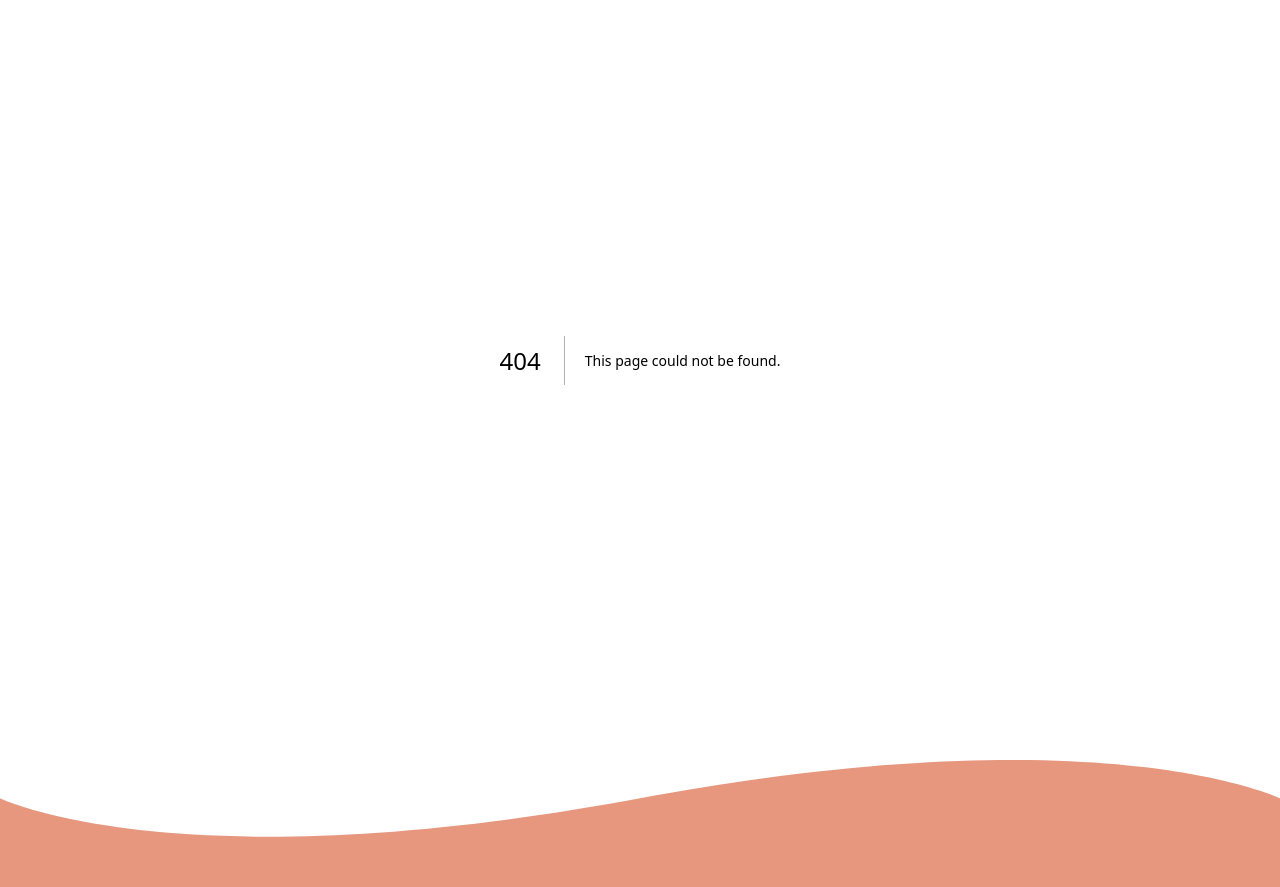
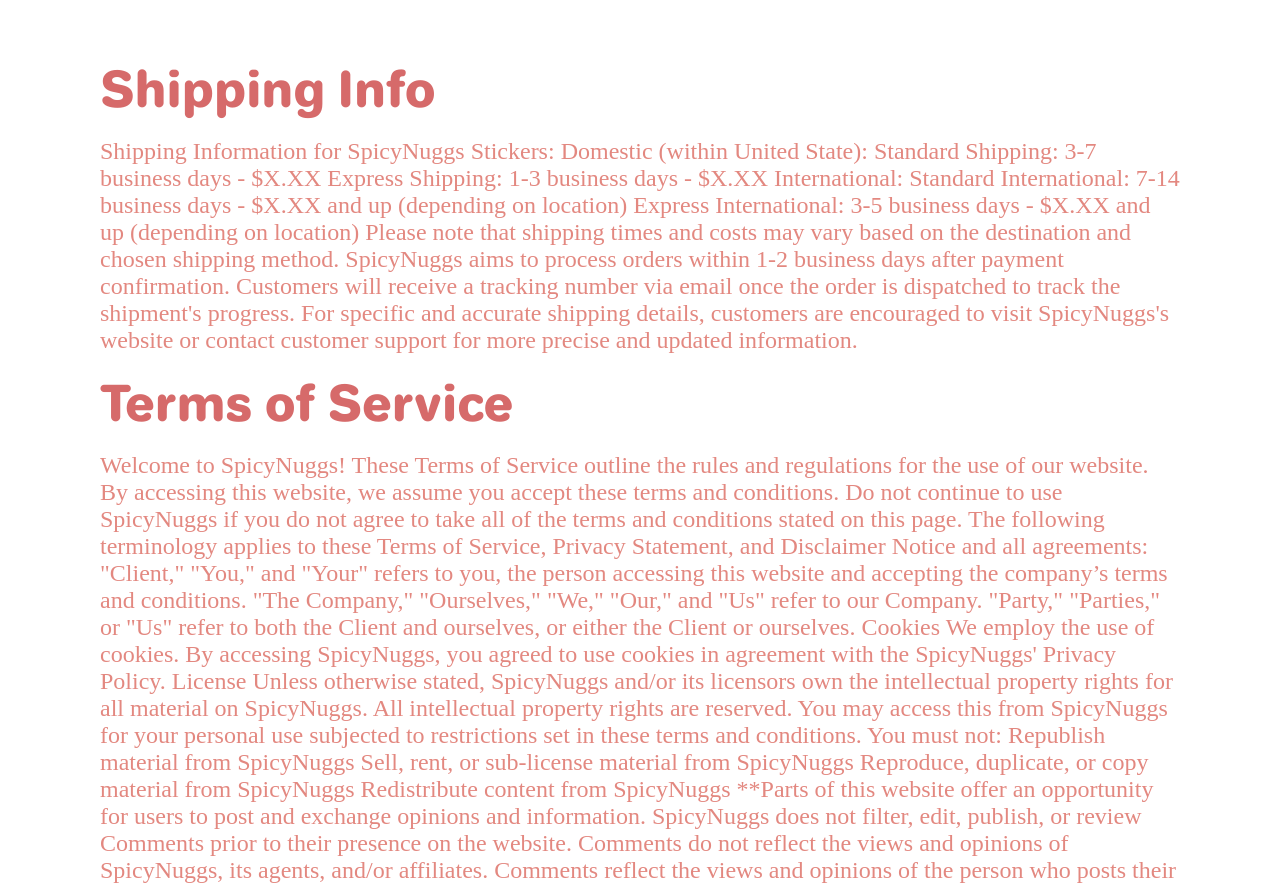
Before and after one commit to AnthonyQuispe/spicynuggs-public, a Next.js app: page /info in a window 1280 px wide. Before the commit this address had no page. Shown: the part 100-987 px from the top of the page. Built offline with nearby package versions, Linux system fonts and the light colour scheme; a web font is replaced by a local one.

Commit message:
Finished styling info page

```diff
--- /dev/null
+++ b/src/app/info/info.scss
@@ -0,0 +1,47 @@
+@use "../../styles/partials/variables" as *;
+@use "../../styles/partials/mixins" as *;
+@use "../../styles/partials/typograhy" as *;
+
+.info {
+  padding: 20px 10px;
+  display: flex;
+  flex-direction: column;
+  gap: 20px;
+
+  @include Desktop {
+    padding: 100px;
+  }
+
+  &__container {
+    gap: 20px;
+    display: flex;
+    flex-direction: column;
+    align-items: center;
+
+    @include Desktop {
+      align-items: flex-start;
+    }
+  }
+
+  &__shipping-title {
+    color: $Dusty-Rose;
+    @include Title;
+  }
+
+  &__shipping-description {
+    color: $Rose;
+    text-align: left;
+    @include Body;
+  }
+
+  &__terms-title {
+    color: $Dusty-Rose;
+    @include Title;
+  }
+
+  &__terms-description {
+    color: $Rose;
+    text-align: left;
+    @include Body;
+  }
+}
--- /dev/null
+++ b/src/app/info/page.jsx
@@ -0,0 +1,64 @@
+import "./info.scss";
+
+function Info() {
+  return (
+    <div className="info">
+      <div className="info__container">
+        <h2 className="info__shipping-title"> Shipping Info</h2>
+        <p className="info__shipping-description">
+          Shipping Information for SpicyNuggs Stickers: Domestic (within United
+          State): Standard Shipping: 3-7 business days - $X.XX Express Shipping:
+          1-3 business days - $X.XX International: Standard International: 7-14
+          business days - $X.XX and up (depending on location) Express
+          International: 3-5 business days - $X.XX and up (depending on
+          location) Please note that shipping times and costs may vary based on
+          the destination and chosen shipping method. SpicyNuggs aims to process
+          orders within 1-2 business days after payment confirmation. Customers
+          will receive a tracking number via email once the order is dispatched
+          to track the shipment's progress. For specific and accurate shipping
+          details, customers are encouraged to visit SpicyNuggs's website or
+          contact customer support for more precise and updated information.
+        </p>
+      </div>
+      <div className="info__container">
+        <h2 className="info__terms-title"> Terms of Service</h2>
+        <p className="info__terms-description">
+          Welcome to SpicyNuggs! These Terms of Service outline the rules and
+          regulations for the use of our website. By accessing this website, we
+          assume you accept these terms and conditions. Do not continue to use
+          SpicyNuggs if you do not agree to take all of the terms and conditions
+          stated on this page. The following terminology applies to these Terms
+          of Service, Privacy Statement, and Disclaimer Notice and all
+          agreements: "Client," "You," and "Your" refers to you, the person
+          accessing this website and accepting the company’s terms and
+          conditions. "The Company," "Ourselves," "We," "Our," and "Us" refer to
+          our Company. "Party," "Parties," or "Us" refer to both the Client and
+          ourselves, or either the Client or ourselves. Cookies We employ the
+          use of cookies. By accessing SpicyNuggs, you agreed to use cookies in
+          agreement with the SpicyNuggs' Privacy Policy. License Unless
+          otherwise stated, SpicyNuggs and/or its licensors own the intellectual
+          property rights for all material on SpicyNuggs. All intellectual
+          property rights are reserved. You may access this from SpicyNuggs for
+          your personal use subjected to restrictions set in these terms and
+          conditions. You must not: Republish material from SpicyNuggs Sell,
+          rent, or sub-license material from SpicyNuggs Reproduce, duplicate, or
+          copy material from SpicyNuggs Redistribute content from SpicyNuggs
+          **Parts of this website offer an opportunity for users to post and
+          exchange opinions and information. SpicyNuggs does not filter, edit,
+          publish, or review Comments prior to their presence on the website.
+          Comments do not reflect the views and opinions of SpicyNuggs, its
+          agents, and/or affiliates. Comments reflect the views and opinions of
+          the person who posts their views and opinions. To the extent permitted
+          by applicable laws, SpicyNuggs shall not be liable for the Comments or
+          for any liability, damages, or expenses caused and/or suffered as a
+          result of any use of and/or posting of and/or appearance of the
+          Comments on this website. We reserve the right to monitor all Comments
+          and to remove any Comments which can be considered inappropriate,
+          offensive, or causes a breach of these Terms and Conditions.
+        </p>
+      </div>
+    </div>
+  );
+}
+
+export default Info;
```
